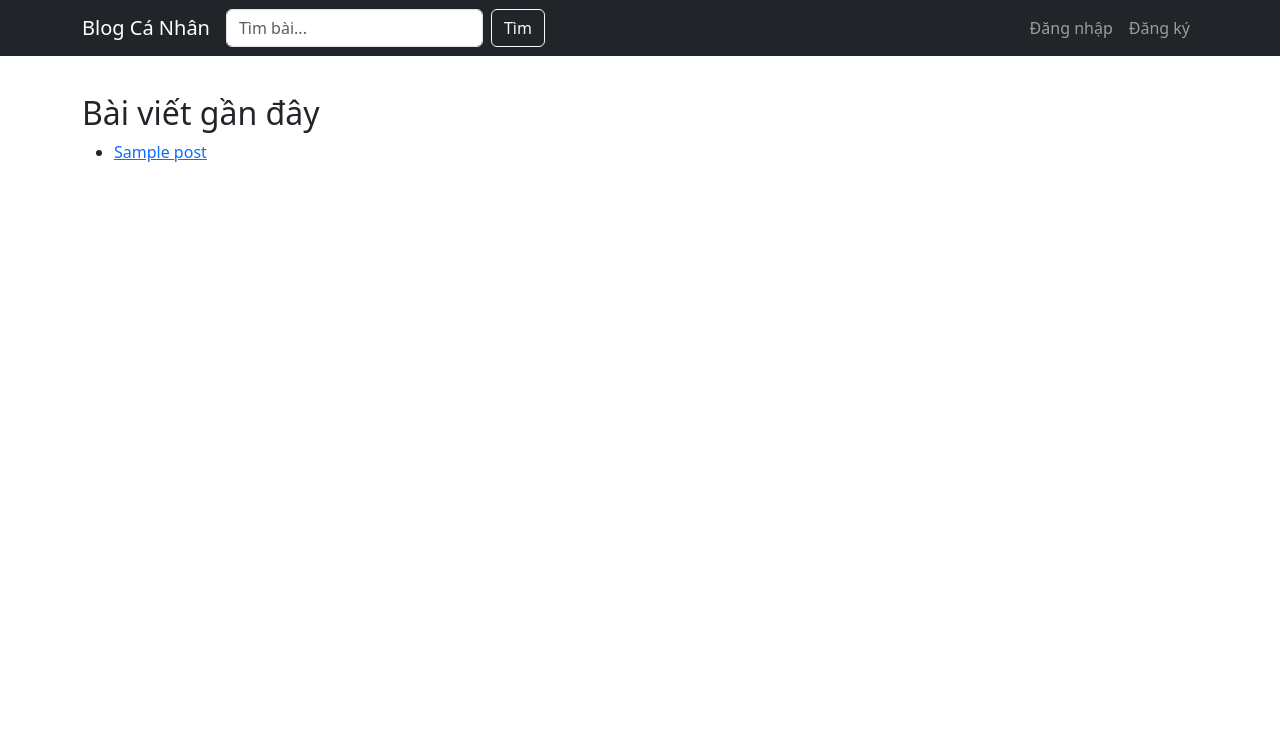
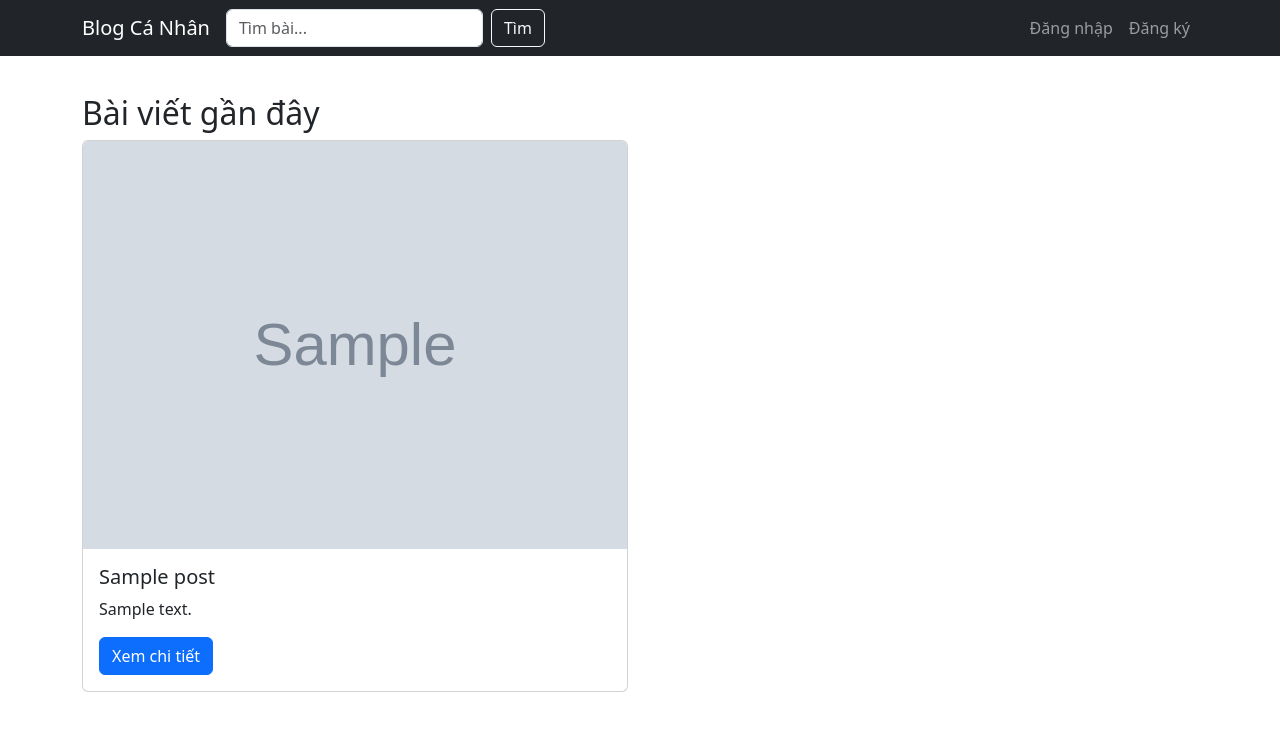
Before and after one commit to thanhngv03/website-blog-flask, a Flask app: page / in a window 1280 px wide. Shown: the top 731 px of the page. Run offline with Flask 3, Linux system fonts and the light colour scheme; tables that the repository leaves empty hold one stand-in row (values such as "Sample post"); grey boxes marked "Sample" are stand-in pictures.

Commit message:
add thumbnail

```diff
--- a/app/templates/blog/index.html
+++ b/app/templates/blog/index.html
@@ -10,12 +10,24 @@
 {% endif %}
 
 {% if posts %}
-  <ul>
+  <div class="row row-cols-1 row-cols-md-2 g-4">
     {% for post in posts %}
-      <li><a href="{{ url_for('blog.detail', post_id=post.id) }}">{{ post.title }}</a></li>
+      <div class="col">
+        <div class="card h-100">
+          {% if post.image %}
+            <img src="{{ url_for('static', filename='uploads/' ~ post.image) }}" class="card-img-top" alt="Ảnh bài viết">
+          {% endif %}
+          <div class="card-body">
+            <h5 class="card-title">{{ post.title }}</h5>
+            <p class="card-text text-truncate">{{ post.content }}</p>
+            <a href="{{ url_for('blog.detail', post_id=post.id) }}" class="btn btn-primary">Xem chi tiết</a>
+          </div>
+        </div>
+      </div>
     {% endfor %}
-  </ul>
+  </div>
 {% else %}
   <p>Chưa có bài viết nào.</p>
 {% endif %}
+
 {% endblock %}
```
Also changed, not shown: app/static/uploads/thanh-tich-malaysia-vs-vietnam-.jpg (added), app/static/uploads/thoitiet.png (added).
